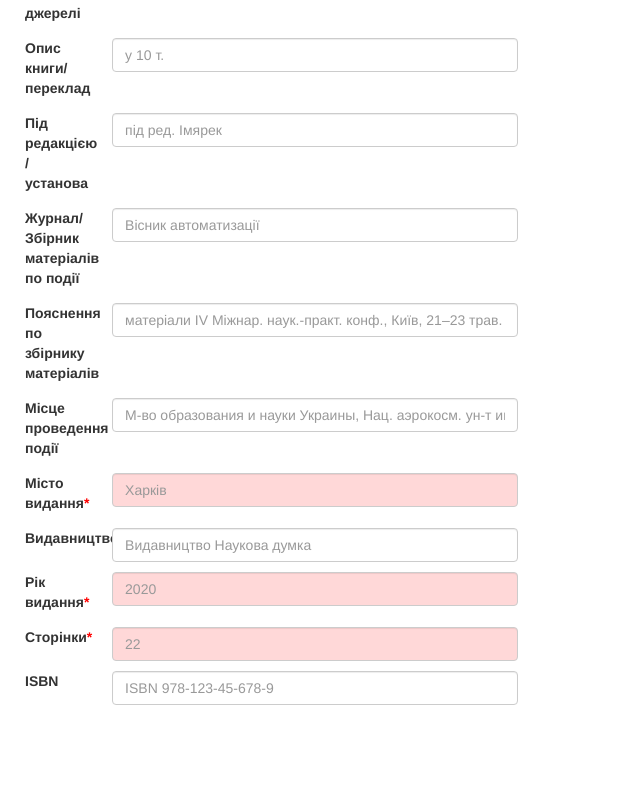
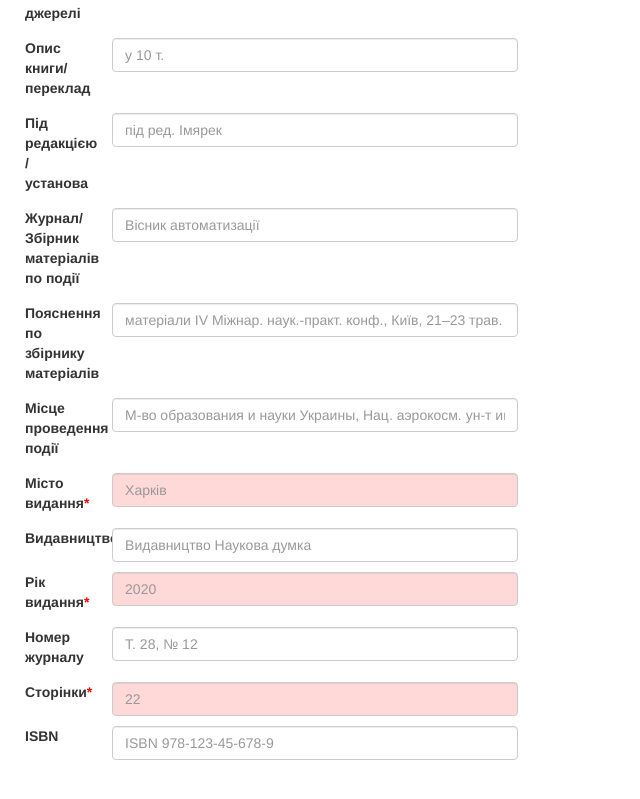
Before and after one commit to Boroshno/reference-generator, an Angular app: page / in a window 1280 px wide. Shown: the part 574-1373 px from the top of the page, without its empty margins (0-640 px from the left). Built offline with nearby package versions, Linux system fonts and the light colour scheme.

Commit message:
v1.3.0.1 Номер журналу доданий

```diff
--- a/src/app/app.component.html
+++ b/src/app/app.component.html
@@ -176,6 +176,14 @@
             </div>
             <div class="form-group row form-group-padding">
                 <div class="col-sm-2">
+                    <label for="journalYear" class="col-form-label">Номер журналу</label>
+                </div>
+                <div class="col-sm-10">
+                    <input formControlName="journalYear" class="form-control" id="journalYear" placeholder="Т. 28, № 12" name="journalYear">
+                </div>
+            </div>
+            <div class="form-group row form-group-padding">
+                <div class="col-sm-2">
                     <label for="inputPage" class="col-form-label">Сторінки<span class="red-star">*</span></label>
                 </div>
                 <div class="col-sm-10">
--- a/src/app/app.component.ts
+++ b/src/app/app.component.ts
@@ -33,6 +33,7 @@ export class AppComponent implements OnInit {
             journal: new FormControl(''),
             journalDetails: new FormControl(''),
             journalPlace: new FormControl(''),
+            journalYear: new FormControl(''),
             city: new FormControl('', Validators.required),
             publish: new FormControl(''),
             year: new FormControl('', Validators.required),
@@ -82,9 +83,10 @@ export class AppComponent implements OnInit {
                 var journal = val.journal == '' ? '' : ` // ${val.journal}`;
                 var journalDetails = val.journalDetails == '' ? '' : ` : ${val.journalDetails}`;
                 var journalPlace = val.journalPlace == '' ? '' : ` / ${val.journalPlace}`;
+                var journalYear = val.journalPlace == '' ? '' : ` — ${val.journalPlace}.`;
 
                 this.reference =
-                `${mainAuthorAtStart}${chapter}${val.book}${documentType} ${bookType} ${AuthorsAtEnd}${other}${redaction}${journal}${journalDetails}${journalPlace}. — ${val.city}${publisher}, ${val.year}. — ${val.page} с.${ISBN}`;
+                `${mainAuthorAtStart}${chapter}${val.book}${documentType} ${bookType} ${AuthorsAtEnd}${other}${redaction}${journal}${journalDetails}${journalPlace}. — ${val.city}${publisher}, ${val.year}.${journalYear} — ${val.page} с.${ISBN}`;
             }
             else
             {
```
